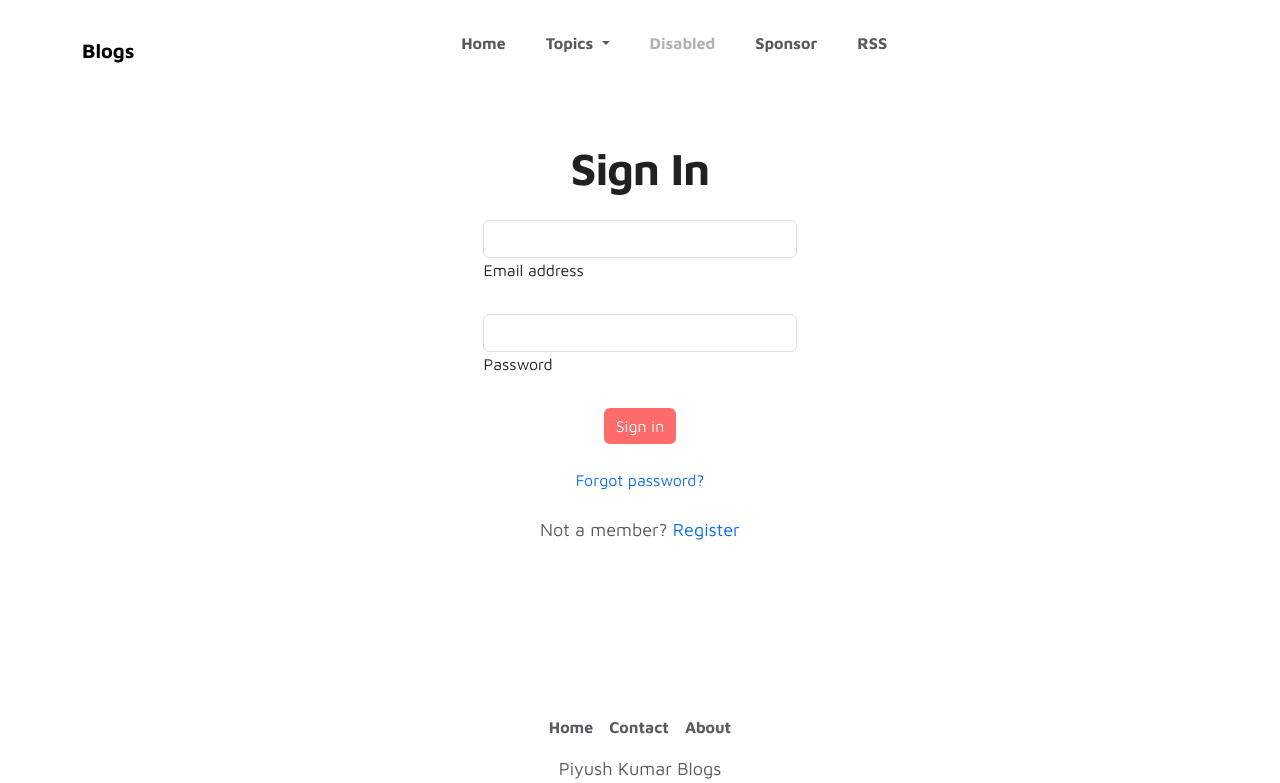
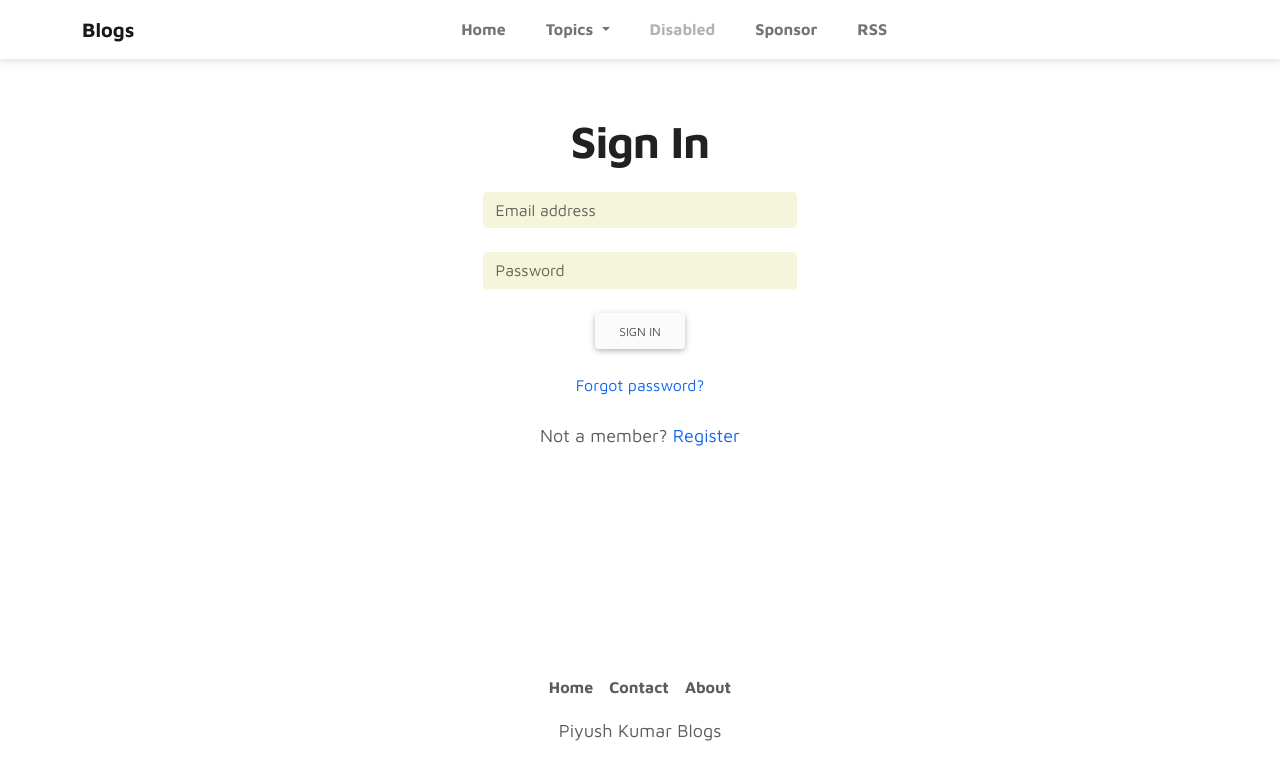
Before and after one commit to piyu5hkumar/blogs, a Django app: page /login/ in a window 1280 px wide. Shown: the top 783 px of the page. After the commit the page ends 741 px from the top, so only its background shows below. Run offline with Django 5.2, Linux system fonts and the light colour scheme; data that the repository does not hold is empty; some libraries are stand-ins or nearby versions.

Commit message:
Used a better looking form with ripple effects for button

```diff
--- a/blogging/templates/login.html
+++ b/blogging/templates/login.html
@@ -3,22 +3,26 @@
 {% block content %}
 <div class="container mt-5" style="margin-top: 50px; width: 30%; padding-bottom: 100px;">
         <h1 id="form-title" class="text-center">Sign In</h1>
-        <form id="auth-form">
+
         <!-- Login Form -->
         <div id="login-form" class="form-content">
+                <form>
+
                         <div data-mdb-input-init class="form-outline mb-4">
-                                <input type="email" id="login-email" class="form-control" />
+                                <input type="email" id="login-email" class="form-control" required style="background-color: beige;">
                                 <label class="form-label" for="login-email">Email address</label>
                         </div>
 
                         <div data-mdb-input-init class="form-outline mb-4">
-                                <input type="password" id="login-password" class="form-control" />
+                                <input type="password" id="login-password" class="form-control" required style="background-color: beige;">
                                 <label class="form-label" for="login-password">Password</label>
                         </div>
 
                         <div class="d-flex justify-content-center">
-                                <button type="button" class="btn btn-primary">Sign in</button>
+                                <button type="submit" id="sign-in-button" class="btn btn-light"
+                                        data-mdb-ripple-color="black">Sign in</button>
                         </div>
+                </form>
 
                 <div class="row mb-4 mt-4">
                         <a class="text-center" href="#!">Forgot password?</a>
@@ -30,28 +34,32 @@
         <!-- Registration Form -->
         <div id="register-form" class="form-content"
                 style="opacity: 0; visibility: hidden; position: absolute; top: 0;">
+                <form class="row g-3 needs-validation">
                         <div data-mdb-input-init class="form-outline mb-4">
-                                <input type="text" id="register-name" class="form-control" />
+                                <input type="text" id="register-name" class="form-control" required style="background-color: beige;">
                                 <label class="form-label" for="register-name">Name</label>
                         </div>
 
                         <div data-mdb-input-init class="form-outline mb-4">
-                                <input type="email" id="register-email" class="form-control" />
+                                <input type="email" id="register-email" class="form-control" required style="background-color: beige;">
                                 <label class="form-label" for="register-email">Email address</label>
                         </div>
 
                         <div data-mdb-input-init class="form-outline mb-4">
-                                <input type="password" id="register-password" class="form-control" />
+                                <input type="password" id="register-password" class="form-control" required style="background-color: beige;">
                                 <label class="form-label" for="register-password">Password</label>
                         </div>
 
+
                         <div class="d-flex justify-content-center">
-                                <button type="button" id="register-button" class="btn btn-primary">Register</button>
+                                <button type="submit" id="register-button" class="btn btn-light"
+                                        data-mdb-ripple-color="black">Register</button>
                         </div>
 
-                        <p class="text-center mt-4">Already a member? <a href="#" id="toggle-to-login">Login</a></p>
+                        <p class="text-center mt-4">Already a member? <a href="#" id="toggle-to-login">Login</a>
+                        </p>
         </div>
-        </form>
+
 </div>
 
 <style>
@@ -95,7 +103,7 @@
                 const password = document.getElementById('register-password').value;
 
                 // Make the Axios POST request
-                axios.post('http://127.0.0.1:8000/api/v1/users/register/', {
+                axios.post('{{ request.scheme }}://{{ request.get_host }}/api/v1/users/register/', {
                         name: name,
                         email: email,
                         password: password
--- a/blogs/templates/base/layout.html
+++ b/blogs/templates/base/layout.html
@@ -8,8 +8,11 @@
     <title>{% block title %}NavBar HTML{% endblock %}</title>
     <link href="https://cdn.jsdelivr.net/npm/bootstrap@5.3.3/dist/css/bootstrap.min.css" rel="stylesheet" integrity="sha384-QWTKZyjpPEjISv5WaRU9OFeRpok6YctnYmDr5pNlyT2bRjXh0JMhjY6hW+ALEwIH" crossorigin="anonymous">
     <script src="https://cdn.jsdelivr.net/npm/bootstrap@5.3.3/dist/js/bootstrap.bundle.min.js" integrity="sha384-YvpcrYf0tY3lHB60NNkmXc5s9fDVZLESaAA55NDzOxhy9GkcIdslK1eN7N6jIeHz" crossorigin="anonymous"></script>
-    <link rel="stylesheet" href="https://cdn.jsdelivr.net/npm/@fortawesome/fontawesome-free@6.4.2/css/fontawesome.min.css" integrity="sha384-BY+fdrpOd3gfeRvTSMT+VUZmA728cfF9Z2G42xpaRkUGu2i3DyzpTURDo5A6CaLK" crossorigin="anonymous">
+
     <script src="https://cdn.jsdelivr.net/npm/axios/dist/axios.min.js"></script>
+    <link href="https://cdnjs.cloudflare.com/ajax/libs/mdb-ui-kit/3.3.0/mdb.min.css" rel="stylesheet" />
+    <link href="https://cdnjs.cloudflare.com/ajax/libs/font-awesome/5.15.1/css/all.min.css" rel="stylesheet" />
+    <script type="text/javascript" src="https://cdnjs.cloudflare.com/ajax/libs/mdb-ui-kit/3.3.0/mdb.min.js"></script>
 </head>
 <body>
   <style>
```
Lines whose indentation alone changed are shown as unchanged.
